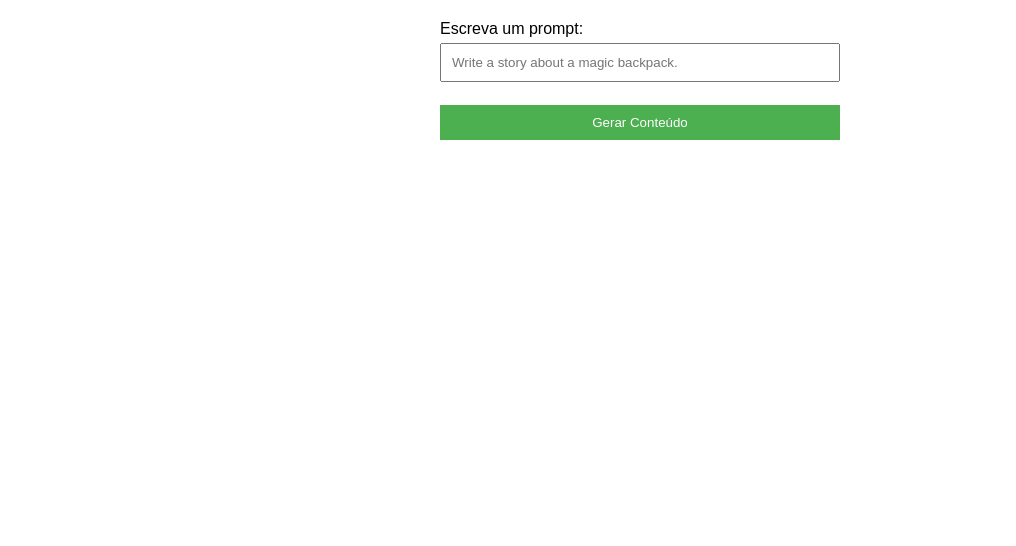
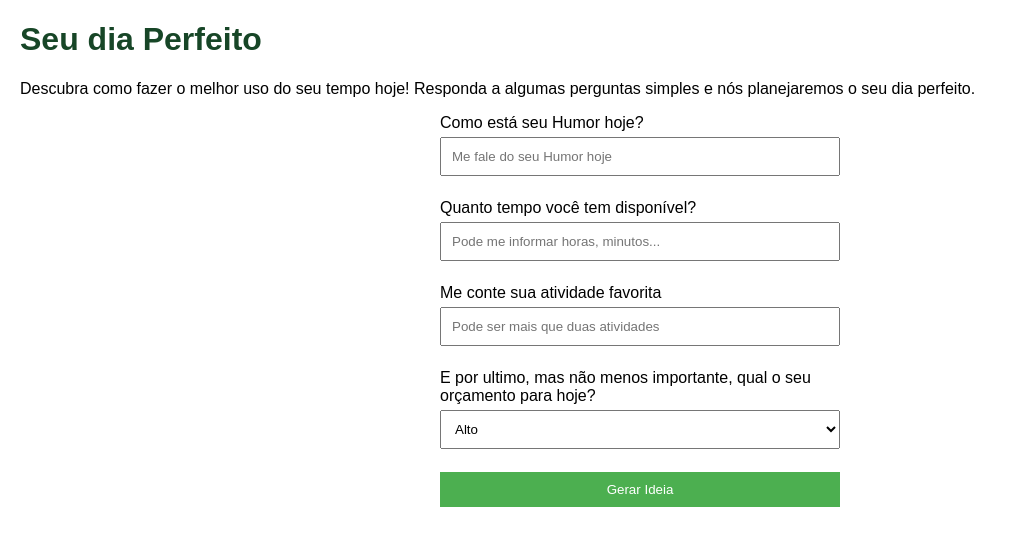
Before and after one commit to luizinferreira/geminiai_project, a plain HTML site: page index.html in a window 1280 px wide. Shown: the whole page, without its empty margins (0-1016 px from the left). Drawn offline with nearby package versions, Linux system fonts and the light colour scheme.

Commit message:
Distribuição dos campos e ajustes de variáveis que irão capturar o valor dos inputs.

```diff
--- a/css/styles.css
+++ b/css/styles.css
@@ -2,13 +2,15 @@ body {
     font-family: Arial, sans-serif;
     margin: 20px;
   }
-
+  h1{
+    color: rgb(23, 70, 39);
+  }
   form {
     max-width: 400px;
     margin: auto;
   }
 
-  input {
+  input , select{
     width: 100%;
     padding: 10px;
     margin: 5px 0;
--- a/index.html
+++ b/index.html
@@ -1,20 +1,42 @@
 <!DOCTYPE html>
-<html lang="en">
+<html lang="pt-br">
 <head>
   <meta charset="UTF-8">
   <meta name="viewport" content="width=device-width, initial-scale=1.0">
-  <title>Testando API do Google Generative AI</title>
+  <title>Seu dia Perfeito - Google Generative AI</title>
   <link rel="stylesheet" href="./css/styles.css"> <!-- Link para o arquivo CSS (opcional) -->
   <script src="https://code.jquery.com/jquery-3.6.0.min.js"></script> <!-- jQuery -->
   <script src="./js/script.js"></script> <!-- Script personalizado -->
 </head>
 <body>
+  <h1>Seu dia Perfeito</h1>
+  <p>
+    Descubra como fazer o melhor uso do seu tempo hoje! Responda a algumas perguntas
+    simples e nós planejaremos o seu dia perfeito.
+  </p>
+  <form id="aiForm">
+    <label for="prompt">Como está seu Humor hoje?</label><br>
+    <input type="text" id="prompt-humor" name="prompt-humor" placeholder="Me fale do seu Humor hoje" required><br><br>
 
-  <form id="aiForm">
-    <label for="prompt">Escreva um prompt:</label><br>
-    <input type="text" id="prompt" name="prompt" placeholder="Write a story about a magic backpack." required><br><br>
-    <button type="submit">Gerar Conteúdo</button>
+    <label for="prompt-tempo">Quanto tempo você tem disponível?</label><br>
+    <input type="text" id="prompt-tempo" name="prompt-tempo" placeholder="Pode me informar horas, minutos..." required><br><br>
+
+    <label for="prompt-atividade">Me conte sua atividade favorita</label><br>
+    <input type="text" id="prompt-atividade" name="prompt-atividade" placeholder="Pode ser mais que duas atividades" required><br><br>
+
+    <label for="prompt-orcamento">E por ultimo, mas não menos importante, qual o seu orçamento para hoje?</label><br>
+    <select name="prompt-orcamento" id="prompt-orcamento">
+      <option value="Alto">Alto</option>
+      <option value="Medio">Médio</option>
+      <option value="Baixo">Baixo</option>
+    </select><br><br>
+
+
+    <button type="submit">Gerar Ideia</button>
+
   </form>
+
+  <p id="msg-body"></p>
 
 </body>
 </html>
--- a/js/script.js
+++ b/js/script.js
@@ -2,16 +2,22 @@ $(document).ready(function () {
     $('#aiForm').on('submit', function (e) {
       e.preventDefault(); // Impede o recarregamento da página
 
-      const prompt = $('#prompt').val(); // Pega o valor do input
+      const humor = $('#prompt-humor').val();// Pega o valor do input
+      const tempo = $('#prompt-tempo').val();
+      const atividade = $('#prompt-atividade').val();
+      const orcamento = $('#prompt-orcamento').val()
 
-      // Faz a requisição para o backend
+      //Cria uma história concatenando com o Tema (assunto)
+      const prompt =  'Chat, imagine que você seja um psicólogo. Então descreva para mim o dia perfeito de forma muito breve pois estou com o humor '+humor+'. O tempo que eu tenho para o dia de hoje é '+tempo+'. A atividade que gosto de fazer é '+atividade+'e meu orçamento para hoje é '+orcamento;
+
+      // Faz a requisição para o backend utilizando Ajax
       $.ajax({
         type: 'POST',
         url: 'http://localhost:3001/generate-content', // URL do backend
         data: JSON.stringify({ prompt: prompt }), // Envia o prompt no corpo da requisição
         contentType: 'application/json',
         success: function (response) {
-          console.log(response.response); // Exibe o conteúdo gerado no console do navegador
+          $('#msg-body').html(response.response); // Exibe o conteúdo na tag <p>
         },
         error: function (err) {
           console.error('Erro ao gerar conteúdo:', err);
```
